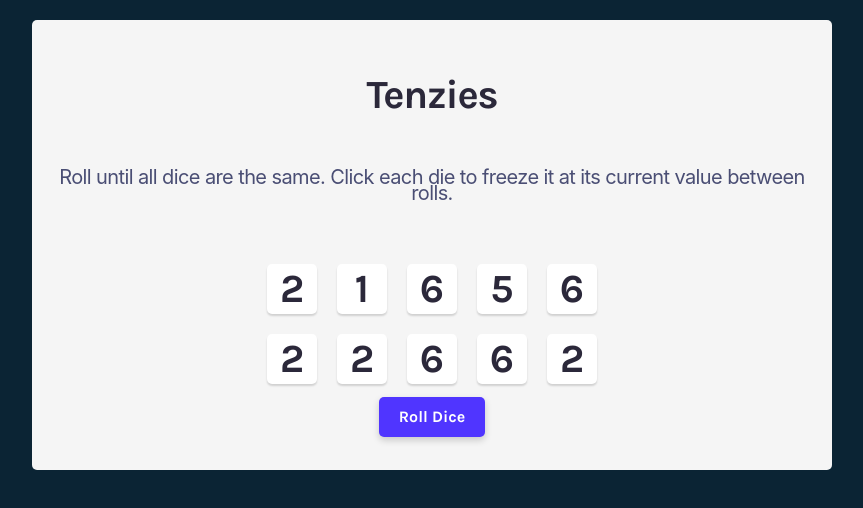
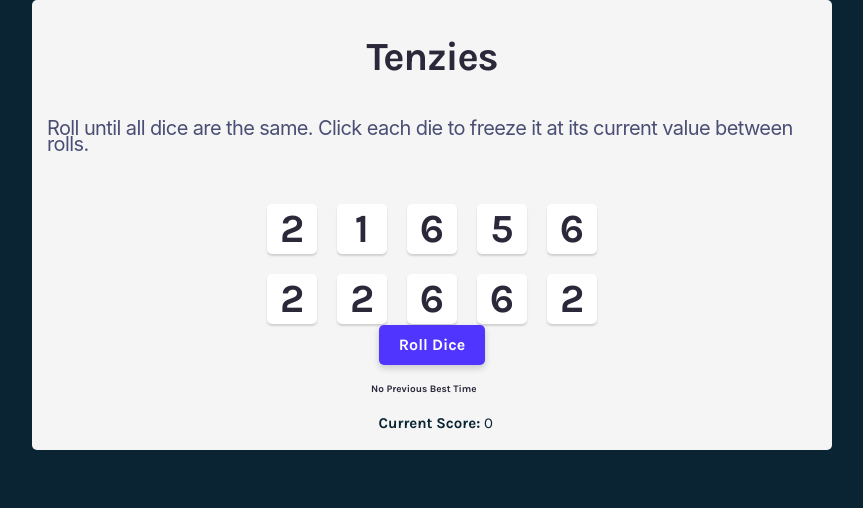
Before and after one commit to marktlinn/tenziesReact, a React app: page / in a window 1280 px wide. Shown: the top 508 px of the page, without its empty margins (208-1071 px from the left). Built offline with nearby package versions, Linux system fonts and the light colour scheme; the HTML template or start-up script is replaced by a standard one.

Commit message:
updating best score and outputting to screen, timer rendered to screen too

```diff
--- a/src/App.jsx
+++ b/src/App.jsx
@@ -10,7 +10,7 @@ function App() {
   const [timer, setTimer] = React.useState(0)
   const [gameStarted, setGameStarted] = React.useState(false)
   const [score, setScore] = React.useState(()=>{
-    JSON.parse(localStorage.getItem('score')) || null
+    return JSON.parse(localStorage.getItem('score')) || 0
   })
 
   //determined if the game is won: all dice are the same
@@ -36,7 +36,6 @@ function App() {
     }
     else {
       clearInterval(interval)
-      console.log('timer stopped', interval, timer)
     }
     return ()=>{
       clearInterval(interval)
@@ -45,9 +44,11 @@ function App() {
   // setting the last score:
   React.useEffect(()=>{
     if(tenzies === true){
-        setScore(()=>{
-          localStorage.setItem('score', JSON.stringify(timer))
-        })
+      if(timer<=score && score >0){
+        console.log('setting new score in local storage: ', score)
+        localStorage.setItem('score', JSON.stringify(timer))
+        setScore(timer);
+      }
     }
   }, [tenzies])
 
@@ -73,7 +74,6 @@ function App() {
       return die.id === dieId ? {...die, isHeld: !die.isHeld} : die;
     }))
   }
-
   //Timer functions
 
   function rollDice(){
@@ -98,7 +98,7 @@ function App() {
   }
 
 
-
+  console.log('score', score)
 
   const dieSet = dice.map(elem=> {
   return <Die
@@ -121,6 +121,10 @@ function App() {
       <button
       onClick={rollDice}
       >{tenzies && 'Play Again' || 'Roll Dice'}</button>
+      <div className="score-section">
+        { score>0 ? <p className="score"><strong>Best Time: </strong> {score}</p> : <p className="best-score"><strong>No Previous Best Time</strong></p>}
+        <p className="score"><strong>Current Score: </strong>{timer}</p>
+      </div>
     </main>
 
   )
--- a/src/index.css
+++ b/src/index.css
@@ -15,9 +15,8 @@ a {
 }
 
 body {
-  margin: auto;
+  margin: auto auto;
   background-color: #0B2434;
-  padding: 2rem;
   color: #2B283A;
 }
 
@@ -26,21 +25,18 @@ main{
   display: flex;
   flex-direction: column;
   align-items: center;
-  justify-content: space-evenly;
+  justify-content: space-between;
   max-width: 800px;
   height: 450px;
   background-color: #F5F5F5;
   border-radius: .5rem;
-  padding: 2rem;
+  padding: 1.5rem;
 }
 
 .titleText{
   font-weight: 700;
   font-size: 4rem;
   line-height: 3rem;
-  display: flex;
-  align-items: center;
-  text-align: center;
   letter-spacing: -0.03em;
 }
 
@@ -50,9 +46,6 @@ main{
   font-weight: 400;
   font-size: 2rem;
   line-height: 1.6rem;
-  display: flex;
-  align-items: center;
-  text-align: center;
   letter-spacing: -0.03em;
   color: #4A4E74;
 }
@@ -117,9 +110,17 @@ button{
 
 button:hover{
   background-color: #5035ffda;
-
 }
 
 button:active{
   background-color: #5035ff9e;
 }
+
+/* Best score section*/
+
+.score{
+  color: #0B2434;
+  font-size: 1.5rem;
+  padding: 0 0 0 .75rem;
+  margin: 0;
+}
```
